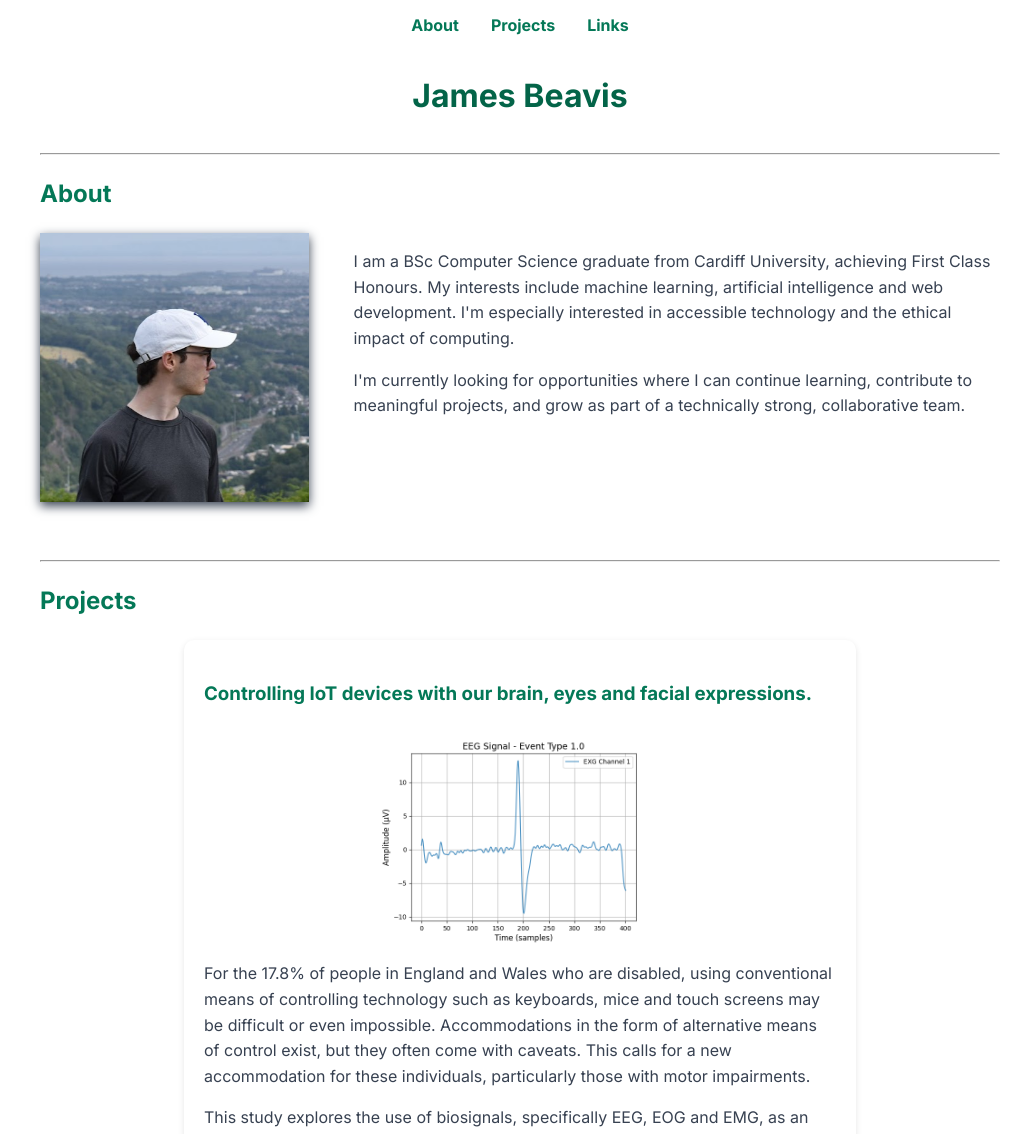
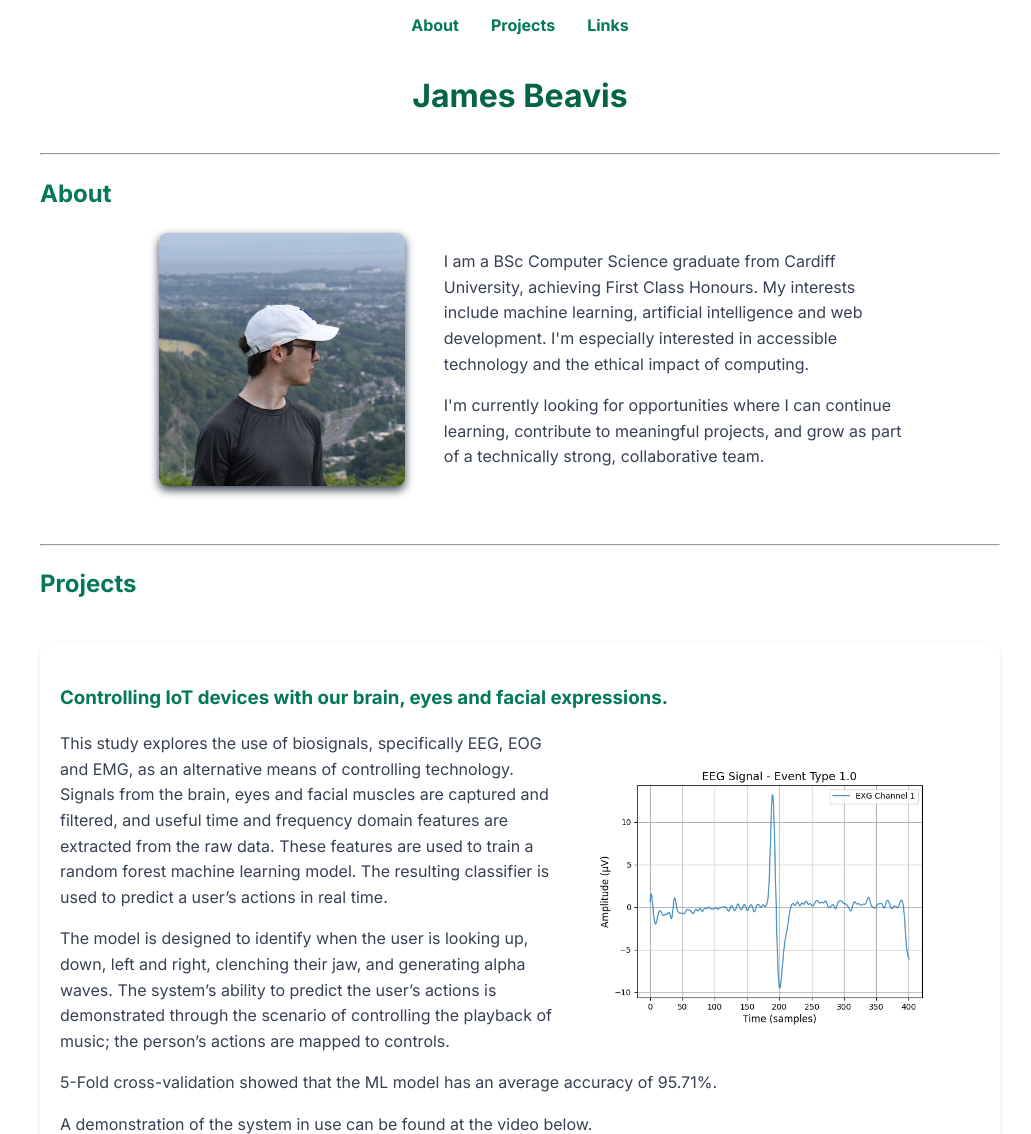
Before and after one commit to jbeavis/Portfolio-Website, a Flask app: page / in a window 1280 px wide. Shown: the top 1134 px of the page, without its empty margins (120-1151 px from the left). Run offline with Flask 3, Linux system fonts and the light colour scheme; parts of the project's set-up code (start-up, migrations or seed data) failed here and were passed over; some libraries are stand-ins or nearby versions.

Commit message:
Style changes, plus starting deployment on vps

```diff
--- a/static/style.css
+++ b/static/style.css
@@ -86,12 +86,18 @@ ul{
     flex: 1;
     min-width: 0;
 }
+#about .content{
+    margin: 0 auto;
+    max-width: 80%;
+}
 #profilePhoto{
+    border-radius: 8px;
     height: auto;
-    width: 28%;
-    max-width: 100%;
+    max-width: 32%;
     box-shadow: 0px 4px 10px 0px ;
     margin-right: 3%;
+    margin-left:3%;
+    aspect-ratio: 1 / 1;
 }
 .videoWrapper{
     text-align: center;
@@ -116,14 +122,13 @@ hr{
 }
 #projects .content{
     align-items: start;
-    width: 70%;
     margin: 0 auto;
 }
 #projects .content .projectExample{
     background: #fff;
     border-radius: 10px;
     padding: 20px;
-    margin: 20px 0;
+    margin: 40px 0;
     box-shadow: 0 2px 6px rgba(0,0,0,0.1);
     transition: box-shadow 0.2s ease;
 }
@@ -131,9 +136,10 @@ hr{
     box-shadow: 0 4px 12px rgba(0,0,0,0.15);
 }
 #projects img{
-    width:46%;
-    max-width: 100%;
+    max-width: 40%;
     height:auto;
+    float: right;
+    padding: 21px;
 }
 .imageWrapper{
     text-align: center;
@@ -146,7 +152,7 @@ hr{
 #chat {
     border: 1px solid #ccc;
     padding: 1rem;
-    height: 400px;
+    height: 300px;
     overflow-y: auto;
     margin-bottom: 1rem;
 }
@@ -169,8 +175,11 @@ hr{
     #profilePhoto{
         height: auto;
         width: 630%;
-        max-width: 80%;
-
+        max-width: 56%;
+    }
+    #projects .content{
+        width: 102%;
+        margin: 0 auto;
     }
 
 }
--- a/templates/index.html
+++ b/templates/index.html
@@ -31,6 +31,7 @@
         </div>
 
     </div>
+    </div>
     <br>
     <hr>
     <div id="projects">
@@ -41,10 +42,9 @@
                 <div class="imageWrapper">
                     <img src="{{url_for('static', filename='images/blink.png')}}">
                 </div>
-                <p>For the 17.8% of people in England and Wales who are disabled, using conventional means of controlling technology such as keyboards, mice and touch screens may be difficult or even impossible. Accommodations in the form of alternative means of control exist, but they often come with caveats. This calls for a new accommodation for these individuals, particularly those with motor impairments.</p>
                 <p>This study explores the use of biosignals, specifically EEG, EOG and EMG, as an alternative means of controlling technology. Signals from the brain, eyes and facial muscles are captured and filtered, and useful time and frequency domain features are extracted from the raw data. These features are used to train a random forest machine learning model. The resulting classifier is used to predict a user’s actions in real time.</p>
                 <p>The model is designed to identify when the user is looking up, down, left and right, clenching their jaw, and generating alpha waves. The system’s ability to predict the user’s actions is demonstrated through the scenario of controlling the playback of music; the person’s actions are mapped to controls.</p>
-                <p>5-Fold cross-validation showed that the ML model has an average accuracy of 95.71%. The system represents a promising proof-of-concept for biosignal-driven assistive interfaces, though further validation on a broader user base is required.</p>
+                <p>5-Fold cross-validation showed that the ML model has an average accuracy of 95.71%.</p>
                 <p>A demonstration of the system in use can be found at the video below.</p>
                 <div class="videoWrapper">
                     <iframe width="560" height="315" src="https://www.youtube.com/embed/WC70dQBcvec?si=vdnDTIwhQseQZLe-" title="YouTube video player" frameborder="0" allow="accelerometer; autoplay; clipboard-write; encrypted-media; gyroscope; picture-in-picture; web-share" referrerpolicy="strict-origin-when-cross-origin" allowfullscreen></iframe>
@@ -75,10 +75,6 @@
                 <h3>School Timetabler. (Ongoing)</h3>
                 <p>A school administrator told me it currently takes around two weeks to manually build a timetable for a school of only around 20 students. Their method relied on trial and error.</p>
                 <p>This project explores whether a better approach is possible. By modeling the problem as a Constraint Satisfaction Problem (CSP), we can automatically generate a clash-free timetable.</p>
-                <p>The system takes into account:</p>
-                <p>- Which rooms support which subjects</p>
-                <p>- What classes exist and how many times per week they meet</p>
-                <p>- Which teachers teach each subject, and on which days they are available</p>
                 <p>Using a backtracking CSP solver, the program will produce a valid timetable without conflicts.</p>
                 <p>Development is currently ongoing. Future development will involve a web-based UI, with the program as an API call, so that the administrator can use the project in the next school year.</p>
                 <!-- Include which technologies were used as a footer-->
@@ -88,6 +84,9 @@
             </div>
             <div class = "projectExample">
                 <h3>Minimax Naughts and Crosses.</h3>
+                <div class="imageWrapper">
+                    <img style="width:25%" src="{{url_for('static', filename='images/naughtsCrosses.png')}}">
+                </div>
                 <p>A browser-based Naughts and Crosses game featuring an AI opponent that never loses, implemented using the minimax algorithm,  an AI algorithm for adversarial decision-making. The app uses Flask to handle game logic and communication, with a JavaScript frontend for real-time interaction.</p>
                 <p>The game is available to play <a href="{{ url_for('naughtsandcrosses')}}">here</a>.</p>
                 <!-- Include which technologies were used as a footer-->
```
Also changed, not shown: static/images/naughtsCrosses.png (added).
